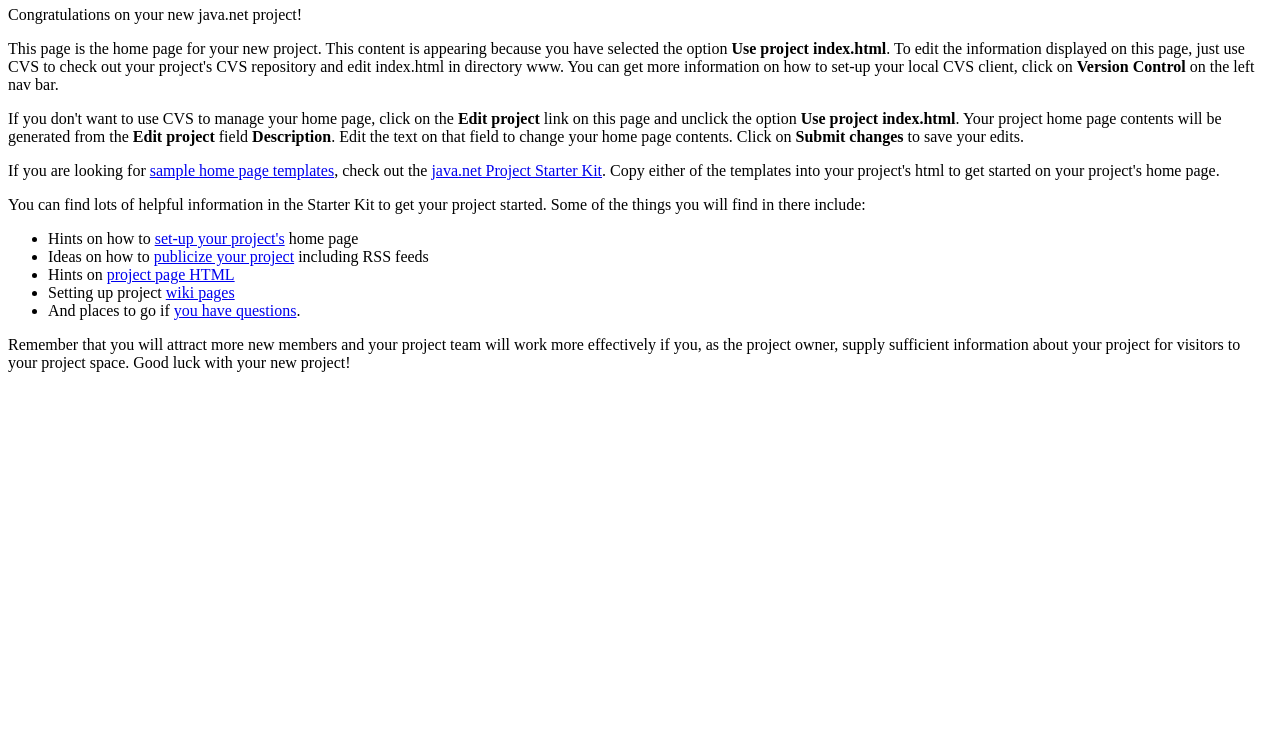
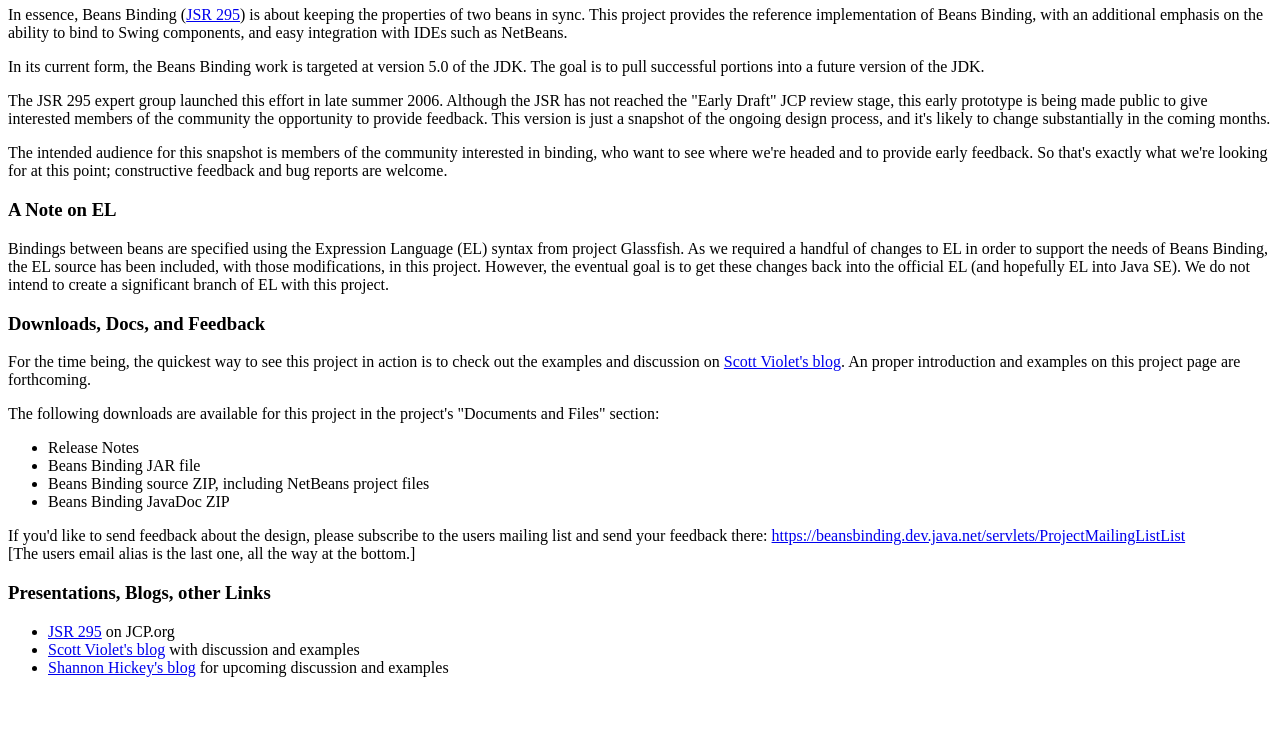
Before and after one commit to JFormDesigner/swing-beansbinding, a plain HTML site: page www/index.html in a window 1280 px wide. Shown: the part 60-800 px from the top of the page. Drawn offline with Linux system fonts and the light colour scheme.

Commit message:
Set up Beans Binding project info.

```diff
--- a/www/index.html
+++ b/www/index.html
@@ -1,44 +1,95 @@
 <html>
-<head>
-<title>Project Home Page</title>
-<meta http-equiv="Content-Type" content="text/html; charset=iso-8859-1">
-</head>
+  <head>
+    <title>Beans Binding (JSR 295)</title>
+  </head>
 
-<body bgcolor="#FFFFFF" text="#000000">
-<h1>Default project home page </h1>
-<p>Congratulations on your new java.net project! </p>
-<p>This page is the home page for your new project. This content is appearing
-  because you have selected the option <b>Use project index.html</b>. To edit
-  the information displayed on this page, just use CVS to check out your project's
-  CVS repository and edit index.html in directory www. You can get more information
-  on how to set-up your local CVS client, click on <b>Version Control</b> on the
-  left nav bar. </p>
-<p>If you don't want to use CVS to manage your home page, click on the <b>Edit
-  project</b> link on this page and unclick the option <b>Use project index.html</b>.
-  Your project home page contents will be generated from the <b>Edit project</b>
-  field <b>Description</b>. Edit the text on that field to change your home page
-  contents. Click on <b>Submit changes</b> to save your edits. </p>
-<p>If you are looking for <a href="https://java-net.dev.java.net/ProjectPages.html#templates">sample
-  home page templates</a>, check out the <a href="https://java-net.dev.java.net/ProjectPages.html">java.net
-  Project Starter Kit</a>. Copy either of the templates into your project's html
-  to get started on your project's home page. </p>
-<p>You can find lots of helpful information in the Starter Kit to get your project
-  started. Some of the things you will find in there include:</p>
-<ul>
-  <li>Hints on how to <a href="https://java-net.dev.java.net/ProjectPages.html#pages">set-up
-    your project's</a> home page</li>
-  <li>Ideas on how to <a href="https://java-net.dev.java.net/ProjectPages.html#publicity">publicize
-    your project</a> including RSS feeds</li>
-  <li>Hints on <a href="https://java-net.dev.java.net/pagedesign.html">project
-    page HTML</a></li>
-  <li>Setting up project <a href="https://java-net.dev.java.net/ProjectPages.html#wiki">wiki
-    pages</a></li>
-  <li>And places to go if <a href="https://java-net.dev.java.net/ProjectPages.html#feedback">you
-    have questions</a>.</li>
-</ul>
-<p>Remember that you will attract more new members and your project team will
-  work more effectively if you, as the project owner, supply sufficient information
-  about your project for visitors to your project space. Good luck with your new
-  project! </p>
-</body>
+  <body>
+    <h1>
+      Beans Binding (JSR 295)
+    </h1>
+
+    <p>
+      In essence, Beans Binding (<a href="http://jcp.org/en/jsr/detail?id=295">JSR 295</a>)
+      is about keeping the properties of two beans in sync. This project provides the reference
+      implementation of Beans Binding, with an additional emphasis on the ability to bind to
+      Swing components, and easy integration with IDEs such as NetBeans.
+    </p>
+    <p>
+      In its current form, the Beans Binding work is targeted at version 5.0 of
+      the JDK. The goal is to pull successful portions into a future version
+      of the JDK.
+    </p>
+    <p>
+      The JSR 295 expert group launched this effort in late summer
+      2006. Although the JSR has not reached the "Early Draft" JCP review
+      stage, this early prototype is being made public to give interested
+      members of the community the opportunity to provide feedback. This
+      version is just a snapshot of the ongoing design process, and it's
+      likely to change substantially in the coming months.
+    </p>
+    <p>
+      The intended audience for this snapshot is members of the community
+      interested in binding, who want to see where we're headed and to
+      provide early feedback. So that's exactly what we're looking for at this
+      point; constructive feedback and bug reports are welcome.
+    </p>
+
+    <h3>A Note on EL</h3>
+
+    <p>
+    Bindings between beans are specified using the Expression Language (EL) syntax
+    from project Glassfish. As we required a handful of changes to EL in order to
+    support the needs of Beans Binding, the EL source has been included, with those
+    modifications, in this project. However, the eventual goal is to get these changes
+    back into the official EL (and hopefully EL into Java SE). We do not intend
+    to create a significant branch of EL with this project.
+    </p>
+
+    <h3>Downloads, Docs, and Feedback</h3>
+
+    <p>
+      For the time being, the quickest way to see this project in action is to check
+      out the examples and discussion on
+      <a href="http://weblogs.java.net/blog/zixle/">Scott Violet's blog</a>.
+      An proper introduction and examples on this project page are forthcoming.
+    </p>
+
+    <p>
+      The following downloads are available for this project in the project's
+      "Documents and Files" section:
+
+      <ul>
+        <li>Release Notes</li>
+        <li>Beans Binding JAR file</li>
+        <li>Beans Binding source ZIP, including NetBeans project files</li>
+        <li>Beans Binding JavaDoc ZIP</li>
+      </ul>
+    </p>
+
+    <p>
+      If you'd like to send feedback about the design, please
+      subscribe to the users mailing list and send your feedback there:
+      <a href="https://beansbinding.dev.java.net/servlets/ProjectMailingListList">
+	  https://beansbinding.dev.java.net/servlets/ProjectMailingListList
+      </a>
+      <br>
+      [The users email alias is the last one, all the way at the bottom.]
+    </p>
+
+
+    <h3>Presentations, Blogs, other Links</h3>
+
+    <ul>
+      <li>
+        <a href="http://www.jcp.org/en/jsr/detail?id=295">JSR 295</a> on JCP.org
+      </li>
+      <li>
+        <a href="http://weblogs.java.net/blog/zixle/">Scott Violet's blog</a> with discussion and examples
+      </li>
+      <li>
+        <a href="http://weblogs.java.net/blog/shan_man/">Shannon Hickey's blog</a> for upcoming discussion and examples
+      </li>
+    </ul>
+
+  </body>
 </html>
```
